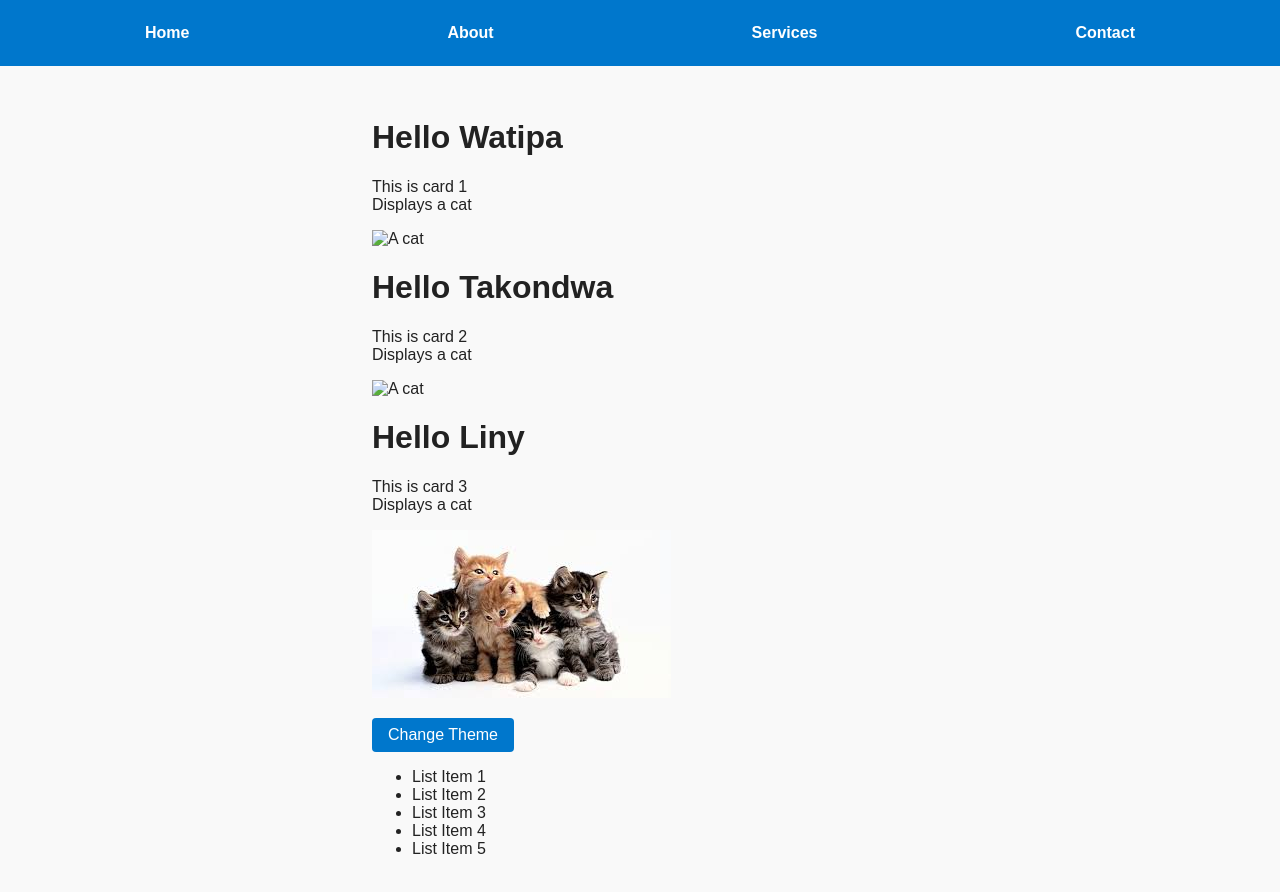
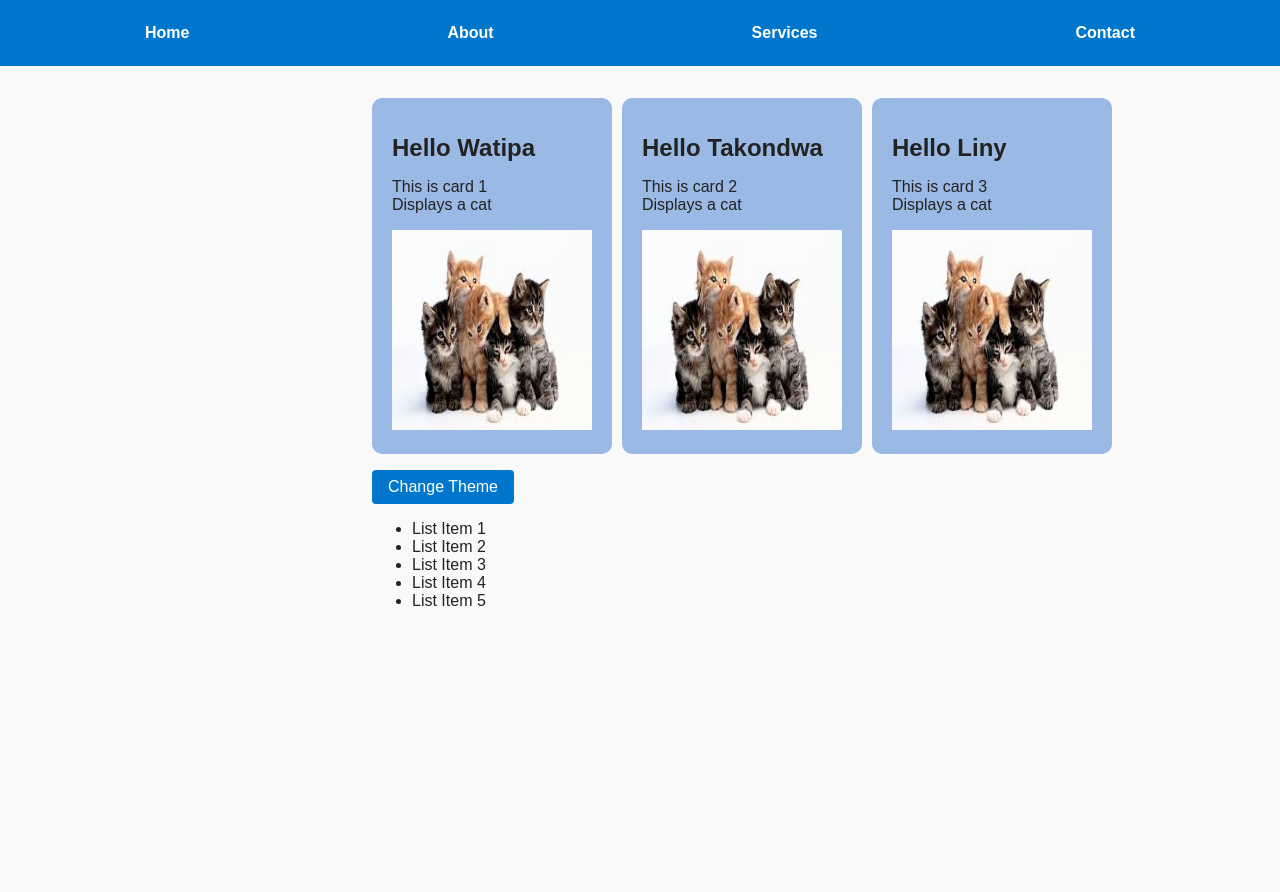
Before and after one commit to Student-Work-Classroom-Demo-MUBAS/Quiz_one_Deferred-Takondwa02, a plain HTML site: page index.html in a window 1280 px wide. After the commit the page ends 800 px from the top, so only its background shows below. Drawn offline with Linux system fonts and the light colour scheme.

Commit message:
added images, styled

```diff
--- a/index.html
+++ b/index.html
@@ -16,11 +16,12 @@
 
    <!-- TODO: Task 2 - Add a main section with three cards (each with heading, image, description) -->
   <main>
+    <div class = "cards">
       <div class = "card">
         <card>
           <h1>Hello Watipa</h1>
           <p>This is card 1 <br>Displays a cat </p>
-        <img src="images/" alt="A cat" class="image1">
+          <img src="images/Cat.jpeg" alt="A cat" class="image">
         </card>
       </div>
 
@@ -28,7 +29,7 @@
         <card>
           <h1>Hello Takondwa</h1>
           <p>This is card 2 <br>Displays a cat </p>
-        <img src="images/" alt="A cat" class="image1">
+          <img src="images/Cat.jpeg" alt="A cat" class="image">
         </card>
       </div>
 
@@ -38,6 +39,7 @@
           <p>This is card 3 <br>Displays a cat </p>
           <img src="images/Cat.jpeg" alt="A cat" class="image">
         </card>
+      </div>
     </div>
 
     <button id="theme-toggle">Change Theme</button>
--- a/index.js
+++ b/index.js
@@ -6,3 +6,9 @@
 // - Highlight clicked list item
 // - Clear highlights when "Clear" button is clicked
 // - Add new list items from form input without reloading the page
+
+
+let button = document.querySelector("button");
+button.addEventListener("click", function() {
+  alert("Button clicked!");
+});
--- a/style.css
+++ b/style.css
@@ -61,12 +61,37 @@ main {
   background-color: #005fa3;
 }
 
+.cards{
+    display:flex;
+    justify-content: space-between;
+    gap:10px;
+}
+
 .card{
+    position: relative;
+    background: #9ab9e4;
+    border-radius: 10px;
+    padding: 20px;
     height:auto;
-    width: 600px;
+    width: 1000px;
+
     /*box-shadow: ;*/
 }
 
+.card p{
+    font-size: 1rem;
+    font-weight: 300;
+}
+
+.card h1{
+    font-size: 1.5rem;
+    font-weight: bold;
+}
+
+.image{
+    height: 200px;
+    width: 200px;
+}
 
 
 
```
Lines whose indentation alone changed are shown as unchanged.
